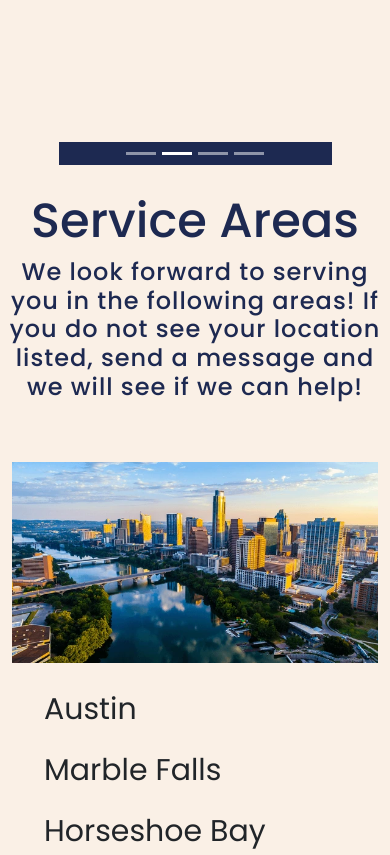
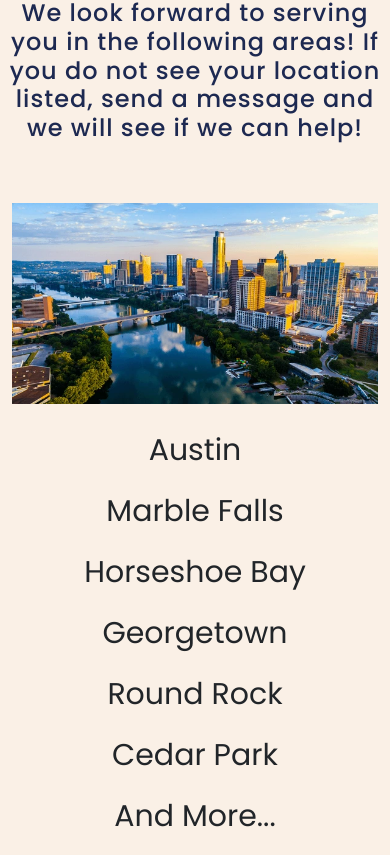
Before and after one commit to oballematt/centraldoorservices, a React (Vite) app: page / in a window 390 px wide. Shown: the part 1369-2224 px from the top of the page. Built offline with nearby package versions, Linux system fonts and the light colour scheme.

Commit message:
more responsive changes

```diff
--- a/src/Components/Carousel/Carousel.css
+++ b/src/Components/Carousel/Carousel.css
@@ -1,3 +1,7 @@
-.carousel-control-prev-icon, .carousel-control-next-icon, .carousel-indicators{
+.carousel-control-prev-icon, .carousel-control-next-icon{
     background-color: rgb(29, 41, 81)
 }
+
+.carousel-indicators{
+    bottom: -18px;
+}
--- a/src/Components/Carousel/Carousel.jsx
+++ b/src/Components/Carousel/Carousel.jsx
@@ -40,7 +40,7 @@ const Carousel1 = () => {
 
   return (
     <>
-      <Carousel slide={false} pause={'hover'} interval={4000} style={{height: "680px"}} activeIndex={index} onSelect={handleSelect}>
+      <Carousel slide={false} pause={'hover'} interval={4000} style={{height: "auto"}} activeIndex={index} onSelect={handleSelect}>
         {content.map((item, idx) => (
           <Carousel.Item>
             <Card key={idx} style={{ width: "100%", height: "100%"  }}>
--- a/src/Components/ServiceAreas/ServiceAreas.jsx
+++ b/src/Components/ServiceAreas/ServiceAreas.jsx
@@ -58,9 +58,9 @@ const ServiceAreas = (props) => {
               }}
             >
               <Card.Body>
-                <Card.Text style={{ textAlign: "left" }}>
+                <Card.Text>
                   {serviceAreas.map((item, idx) => (
-                    <ListGroup horizontal key={idx}>
+                    <ListGroup  key={idx}>
                       <ListGroup.Item
                         style={{
                           fontSize: "30px",
```
